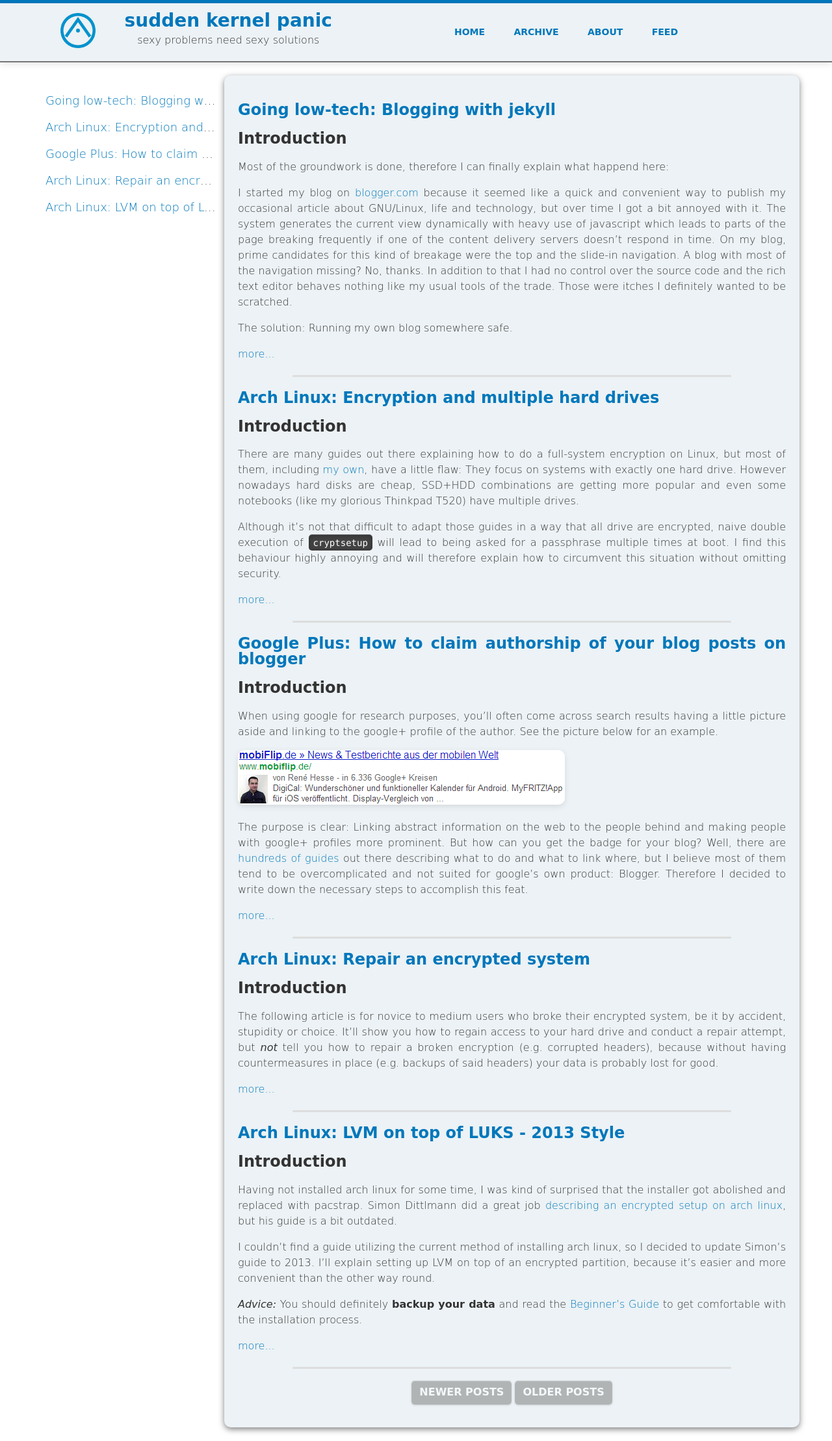
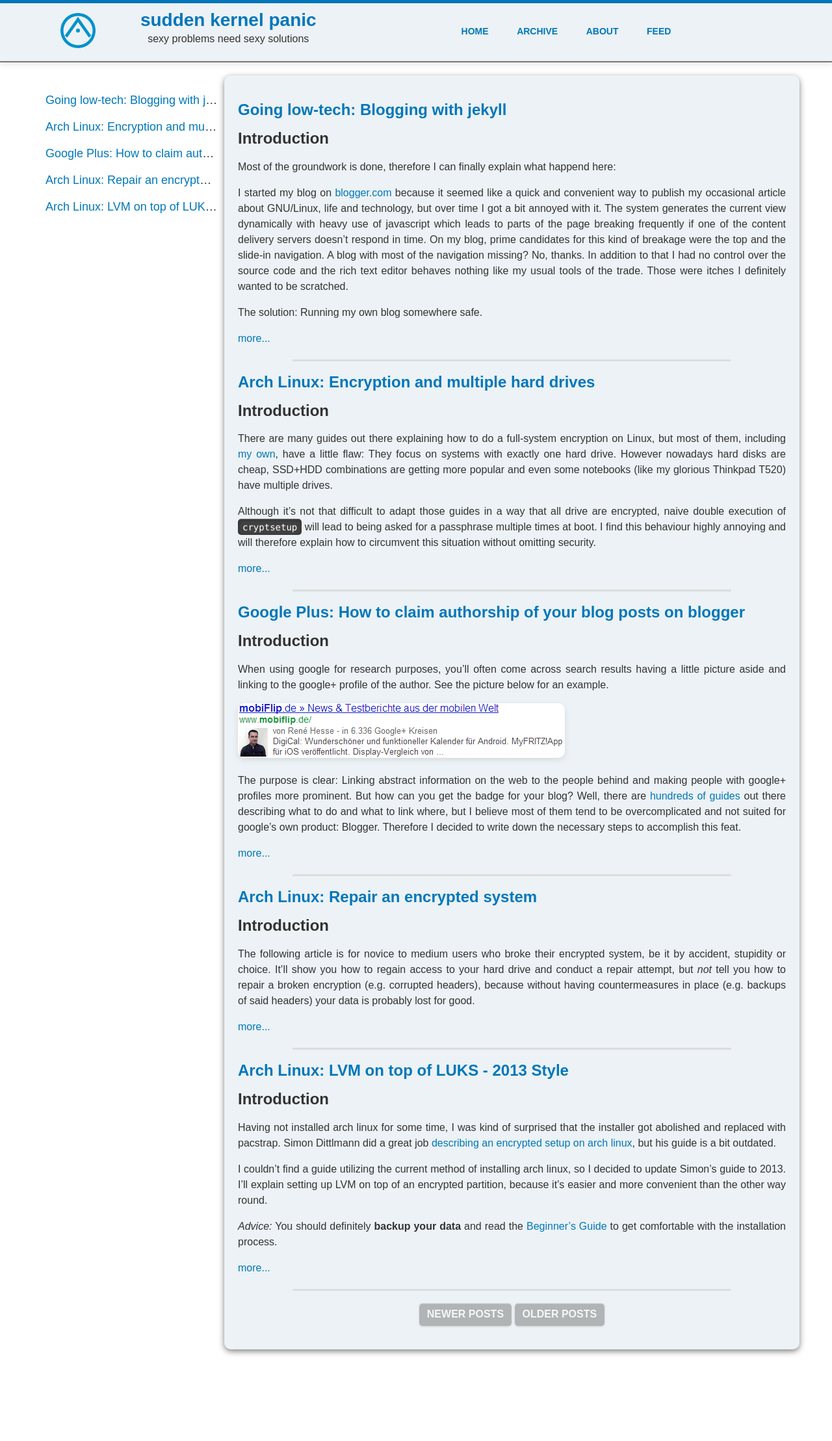
Before and after one commit to Bin7me/bin7me.github.io, a Jekyll site: the page built from index.html, in a window 1280 px wide. Shown: the whole page at 65% size. Built offline with Jekyll 4.4.1, drawn with Linux system fonts in a browser that asks for light colours; Markdown is read by kramdown in place of the engine named in the settings; the list of posts is cut into pages by our own code; after the commit the page ends 2097 px from its top, so only the background shows below that.

Commit message:
set default font to Arial

```diff
--- a/css/style.css
+++ b/css/style.css
@@ -3,7 +3,7 @@ body {
   background: #fff;
   margin: 0px;
   border-top: 5px solid #0077bb;
-  font-family: 'DejaVu Sans', Helvetica, Arial, sans-serif;
+  font-family: Arial, 'DejaVu Sans', sans-serif;
   font-size: 20px;
   font-weight: 300;
   width: 100%;
```
